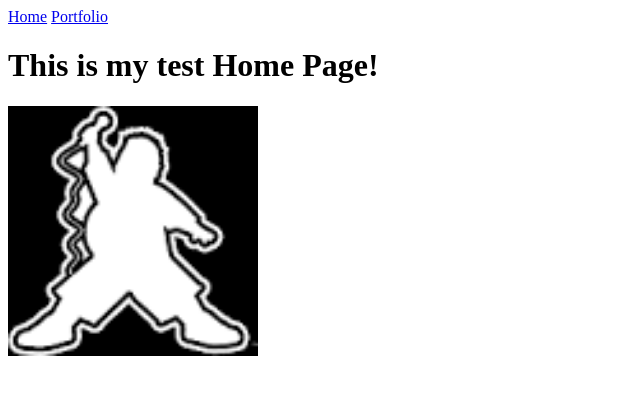
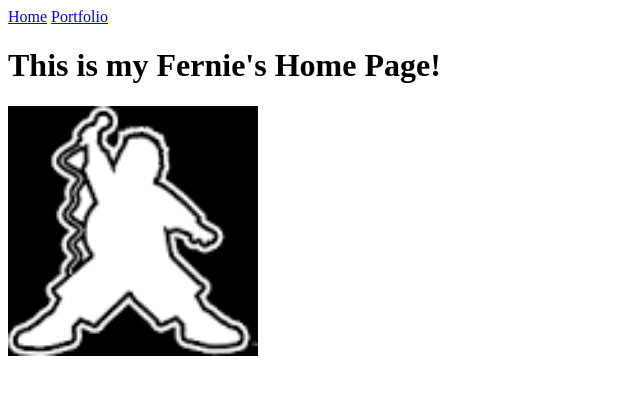
Before and after one commit to fcontreras414/fcontreras414.github.io, a plain HTML site: page index.html in a window 1280 px wide. Shown: the whole page, without its empty margins (0-640 px from the left). Drawn offline with Linux system fonts and the light colour scheme.

Commit message:
Change the heading

```diff
--- a/index.html
+++ b/index.html
@@ -7,7 +7,7 @@
   <body>
     <a href="index.html">Home</a>
     <a href="portfolio.html">Portfolio</a>
-    <h1>This is my test Home Page!</h1>
+    <h1>This is my Fernie's Home Page!</h1>
     <img src="images/fluffy.png" height="250">
   </body>
 </html>
```
